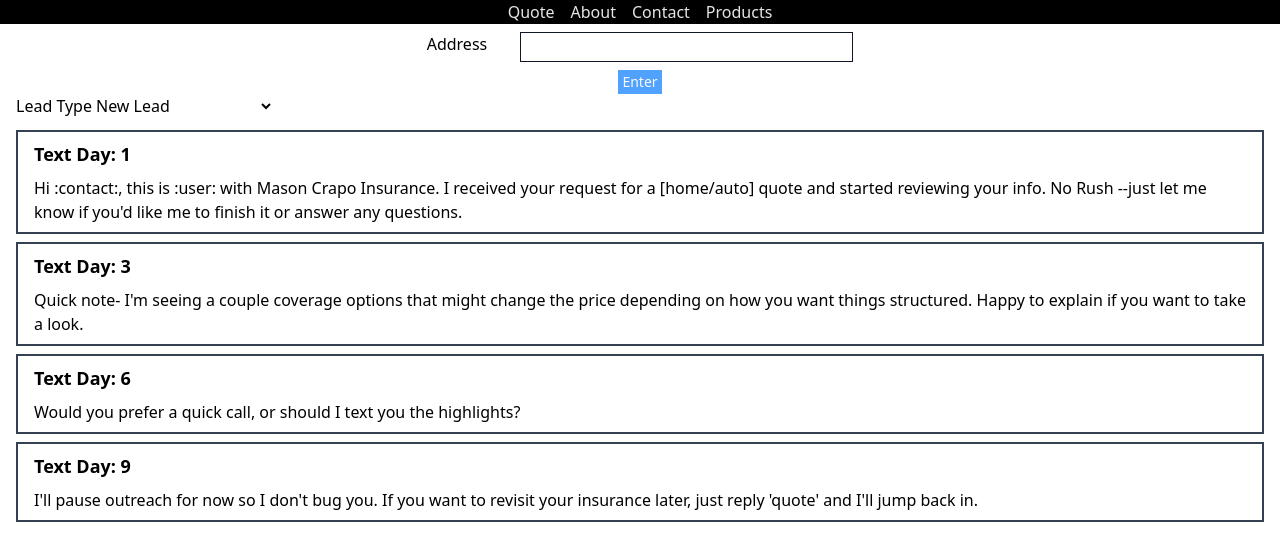
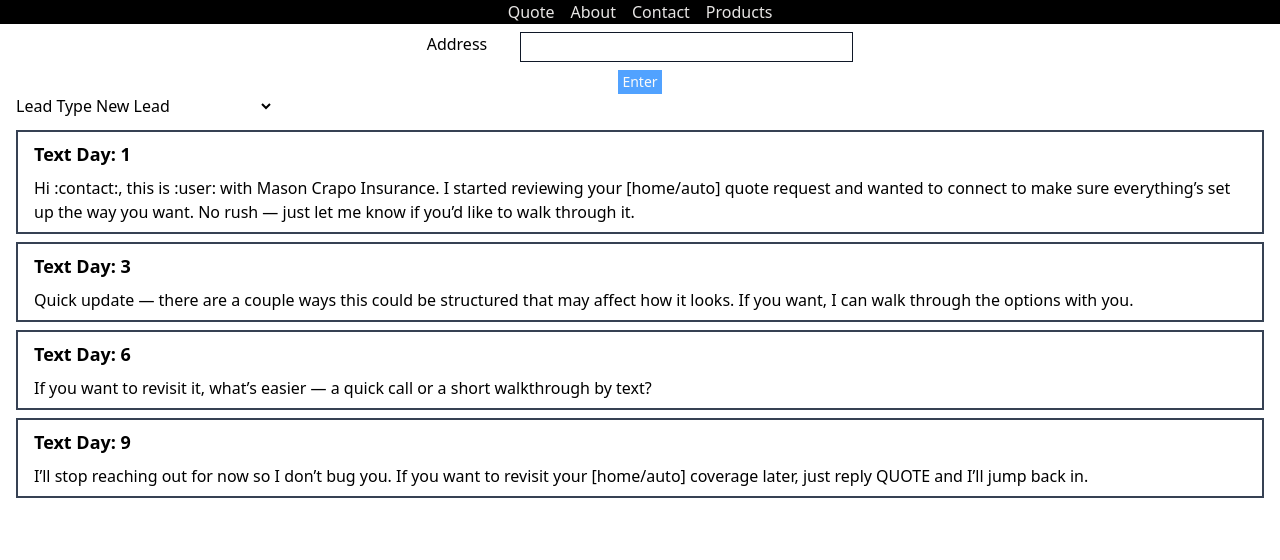
Before and after one commit to Jpatrick6420/propertyandcasualtywebsite, a React (Vite) app: page / in a window 1280 px wide. Shown: the top 560 px of the page. Built offline with nearby package versions, Linux system fonts and the light colour scheme.

Commit message:
rewrote scripts and added voicemail

```diff
--- a/src/data/scripts.js
+++ b/src/data/scripts.js
@@ -1,68 +1,82 @@
 const newLeads = [
   {
     day: 1,
-    message:
-      "Hi :contact:, this is :user: with Mason Crapo Insurance. I received your request for a [home/auto] quote and started reviewing your info. No Rush --just let me know if you'd like me to finish it or answer any questions.",
+    message: `Hi :contact:, this is :user: with Mason Crapo Insurance. I started reviewing your [home/auto] quote request and wanted to connect to make sure everything’s set up the way you want. No rush — just let me know if you’d like to walk through it.`,
+    topic: "",
+    voicemail: `Hi [client name], this is [your name] with Mason Crapo Insurance. I’m calling because you recently requested a [home/auto] insurance quote, and I’ve started reviewing your information. Nothing urgent — I just wanted to connect, make sure I have everything right, and see how you’d like to move forward. You can call or text me back at [number] whenever it’s convenient. Talk soon.`,
   },
   {
     day: 3,
-    message:
-      "Quick note- I'm seeing a couple coverage options that might change the price depending on how you want things structured. Happy to explain if you want to take a look.",
+    message: `Quick update — there are a couple ways this could be structured that may affect how it looks. If you want, I can walk through the options with you.`,
+    topic: "",
+    voicemail: "",
   },
   {
     day: 6,
-    message:
-      "Would you prefer a quick call, or should I text you the highlights?",
+    message: `If you want to revisit it, what’s easier — a quick call or a short walkthrough by text?`,
+    topic: "",
+    voicemail: "",
   },
   {
     day: 9,
-    message:
-      "I'll pause outreach for now so I don't bug you. If you want to revisit your insurance later, just reply 'quote' and I'll jump back in.",
+    message: `I’ll stop reaching out for now so I don’t bug you. If you want to revisit your [home/auto] coverage later, just reply QUOTE and I’ll jump back in.`,
+    topic: "",
+    voicemail: `“Hi [Name], this is Justin with Mason Crapo Insurance. I just wanted to follow up one last time regarding the [home/auto] quote you had asked about. I don’t want to keep bothering you, so I’ll pause outreach for now. If you’d like to revisit things or have questions down the road, feel free to call or text me at [number]. I’m always happy to help. Take care.`,
   },
 ];
 
 const requoteTexts = [
   {
     day: 1,
-    message:
-      "Hi :contact:, this is :user: with Mason Crapo Insurance. We worked up a [home/auto] quote for you in the past, I wanted to check to see if it makes sense to revist it now. No rush at all -- just let me know.",
+    message: `Hi :contact:, this is :user: with Mason Crapo Insurance. We looked at your [home/auto] insurance before, and I wanted to check whether it makes sense to review it again now. No urgency — just wanted to reach out.`,
+    voicemail: `
+Hi [Name], this is Justin with Mason Crapo Insurance. We had looked at your [home/auto] insurance in the past, and I’m reaching out to see if it makes sense to revisit it now. Nothing urgent — just wanted to connect and see if you’d like an updated look. You can call or text me back at [number] whenever it’s convenient.`,
+    topic: "",
   },
   {
     day: 3,
-    message:
-      "Quick check-in --has anything changed since we last talked or would you like me to compare options again as-is?",
+    message: `Quick check-in — has anything changed since we last talked, or should I review it again based on the same setup?`,
+    voicemail: "",
+    topic: "",
   },
   {
     day: 6,
-    message:
-      "Sometimes re-quotes come out very similar and sometimes there's a noticeable shift depending on carriers and coverage structure. Happy to walk through it if you want.",
+    message: `Sometimes re-quotes come out very similar, and sometimes they look different depending on how coverage is structured. Happy to walk through it if you want.`,
+    voicemail: "",
+    topic: "",
   },
   {
     day: 9,
-    message:
-      "I'll pause outreach for now so I don't bug you. If you want to revisit your insurance later, just reply 're-quote' and I'll jump back in.",
+    message: `I’ll stop reaching out for now so I don’t bug you. If you want to revisit things later, just reply RE-QUOTE and I’ll take another look.`,
+    voicemail: `Hi [Name], this is Justin with Mason Crapo Insurance. Just following up one last time on the re-quote we discussed previously. I’ll pause outreach for now, but if you want to take another look at your insurance down the road, feel free to call or text me at [number]. Happy to help.`,
+    topic: "",
   },
 ];
 const requoteNoContact = [
   {
     day: 1,
-    message:
-      "Hi :contact:, this is :user: with Mason Crapo Insurance. I had your contact info from a prior quote request and I wanted to see if reviewing your [home/auto] insurance is still relevant. No rush -- just let me know.",
+    message: `Hi :contact:, this is :user: with Mason Crapo Insurance. I had your info from a prior quote request and wanted to see if reviewing your [home/auto] insurance is still relevant. No urgency — just checking in.`,
+    voicemail: `Hi [Name], this is Justin with Mason Crapo Insurance. I’m reaching out because I had your information from a prior quote attempt and wanted to see if it still makes sense to take a look at your [home/auto] insurance. Nothing urgent — you can call or text me back at [number] whenever it’s convenient.`,
+    topic: "",
   },
   {
     day: 3,
-    message:
-      "Sometimes these old quote attempts still make sense to revisit, and sometimes they don't.  --it really just depends on timing.",
+    message: `Sometimes these older quote requests still make sense to revisit, and sometimes they don’t — it really just depends on timing.`,
+    voicemail: "",
+    topic: "",
   },
   {
     day: 6,
-    message:
-      "If you do want to revisit it, would you prefer a quick call or for me to text you the basics?",
+    message: `If you do want to revisit it, would you prefer a quick call or a brief walkthrough by text?`,
+    voicemail: "",
+    topic: "",
   },
   {
     day: 9,
-    message:
-      "I'll pause outreach for now so I don't bug you. If you want to revisit your insurance later, just reply 'quote' and I'll jump back in.",
+    message: `I’ll stop reaching out for now so I don’t bug you. If you want to revisit your insurance later, just reply QUOTE and I’ll jump back in.`,
+    voicemail: `Hi [Name], this is Justin with Mason Crapo Insurance. I just wanted to follow up one last time and then I’ll pause outreach so I don’t bug you. If you want to revisit your insurance down the road, feel free to call or text me at [number]. Take care.
+Goal: encourage engagement without pressure, preserve trust, and make future contact feel natural — not awkward.`,
+    topic: "",
   },
 ];
 
@@ -72,24 +86,28 @@
     topic: "claims",
     message:
       "Hi :contact:, this is :user: with Mason Crapo Insurance, and I'm reaching out because the claim timing we discussed may no longer be affecting your options. No rush --just wanted to know if you'd like me to take another look.",
+    voicemail: "",
   },
   {
     day: 1,
     topic: "eligible",
     message:
       "Hi :contact:, this is :user: with Mason Crapo Insurance. When we last talked, your home wasn't eligible with a few carriers due to underwriting issues. That may have changed.  Happy to revisit it if you'd like. --totally up to you.",
+    voicemail: "",
   },
   {
     day: 1,
     topic: "options",
     message:
       "Hi :contact:, this is :user: with Mason Crapo Insurance. Since we last spoke, I have a couple additional carrier options that werent available at the time. Let me know if you'd like me to re-run things --no pressure at all.",
+    voicemail: "",
   },
   {
     day: 1,
     topic: "structure",
     message:
       "Hi :contact:, this is :user: with Mason Crapo Insurance. After our last conversation, I realized there are a few different ways to structure coverage that might affect the priceing we saw before. Happy to walk through it if you want to revisit things.",
+    voicemail: "",
   },
 ];
 const winbackScript = [
@@ -98,24 +116,35 @@
 
     message:
       "Hi :Name:, this is :user: with Mason Crapo Insurance. We worked together in the past, and I wanted to check in to see if it makes sense to review your insurance again. No rush at all — just wanted to reach out.",
+    voicemail: `Hi [Name], this is Justin with Mason Crapo Insurance. We worked together in the past, and I just wanted to check in and see if
+it makes sense to revisit your insurance now. Nothing urgent — you can call or text me back at [number] whenever it’s
+convenient.`,
+    topic: "",
   },
   {
     day: 3,
 
     message:
       "Sometimes people circle back after a year or two when pricing, coverage, or service needs change. If that’s the case for you, I’m happy to take another look.",
+    voicemail: "",
+    topic: "",
   },
   {
     day: 6,
 
     message:
       "If you’d like to revisit things, would you prefer a quick call or for me to text you the basics?",
+    voicemail: "",
+    topic: "",
   },
   {
     day: 9,
 
     message:
       "I’ll pause outreach for now so I don’t bug you -- If you ever want to compare options again, just reply 'quote' and I’ll jump back in.",
+    voicemail: `Hi [Name], this is Justin with Mason Crapo Insurance. I just wanted to follow up one last time and then I’ll pause outreach so I
+don’t bug you. If you ever want to compare options again down the road, feel free to call or text me at [number]. Take care.`,
+    topic: "",
   },
 ];
 export {
```
